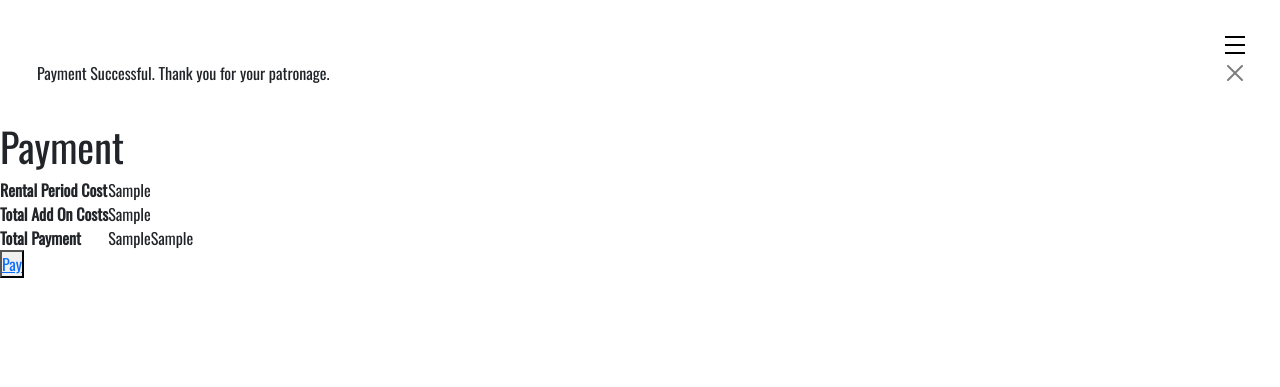
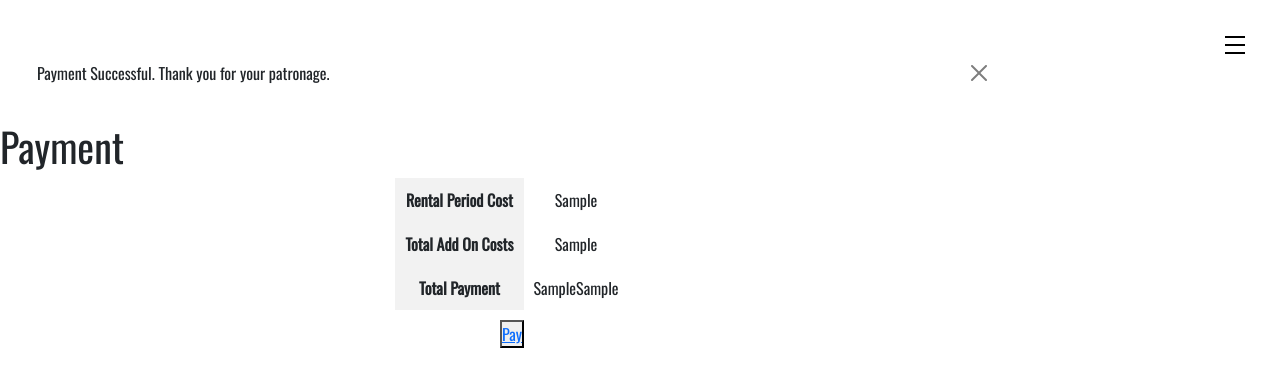
Before and after one commit to NatthapeeSriarunluck/Database-Project-Car-Rental, a Flask app: page /payment/1 in a window 1280 px wide. Shown: the top 387 px of the page. Run offline with Flask 3, Linux system fonts and the light colour scheme; tables that the repository leaves empty or names only in its code hold one stand-in row (values such as "Sample post"); some libraries are stand-ins or nearby versions.

Commit message:
payment works now

```diff
--- a/app.py
+++ b/app.py
@@ -44,11 +44,14 @@ def reserve():
 @app.route('/model/')
 def model():
     if 'login' not in session or session['login'] != True:
-        flash('Please log in first.')
+        flash('Please log in first.')[su]
         return redirect(url_for('login'))
     else:
         cur = mysql.connection.cursor()
-        query = f"SELECT m.*, COUNT(c.car_ID) AS available_model_quantity FROM model m LEFT JOIN car c ON m.model_ID = c.model_ID AND c.car_return_date < '{session['d1']}'GROUP BY m.model_ID, m.model_name HAVING available_model_quantity > 0;"
+        d1 = session.get('d1', '')
+        query = f"""
+        SELECT m.*, COUNT(c.car_ID) AS available_model_quantity FROM model m LEFT JOIN car c ON m.model_ID = c.model_ID AND c.car_return_date < '{session.get('d1')}' GROUP BY m.model_ID, m.model_name HAVING available_model_quantity > 0;
+        """
         cur.execute(query)
         models = cur.fetchall()
         cur.close()
@@ -154,7 +157,7 @@ def mybookings():
 # customer confirm booking
 @app.route('/confirm_booking/<int:id>', methods=['GET'])
 def confirm_booking(id):
-    return render_template('payment.html', bookingID=id)
+    return redirect(url_for('payment', bookingID=id))
 
 # customer cancel booking
 @app.route('/cancel_booking/<int:id>', methods=['GET'])
--- a/static/payment.css
+++ b/static/payment.css
@@ -1,3 +1,26 @@
+body {
+    justify-content: center;
+    max-width: 80%;
+}
+
 .payment-table {
-    width: 80%;
-}
+    margin: 0 auto;
+    text-align: center;
+  }
+
+  .payment-table table {
+    margin: 0 auto;
+  }
+
+  .payment-table th,
+  .payment-table td {
+    padding: 10px;
+  }
+
+  .payment-table th {
+    background-color: #f2f2f2;
+  }
+
+  .payment-table td {
+    background-color: #ffffff;
+  }
```
